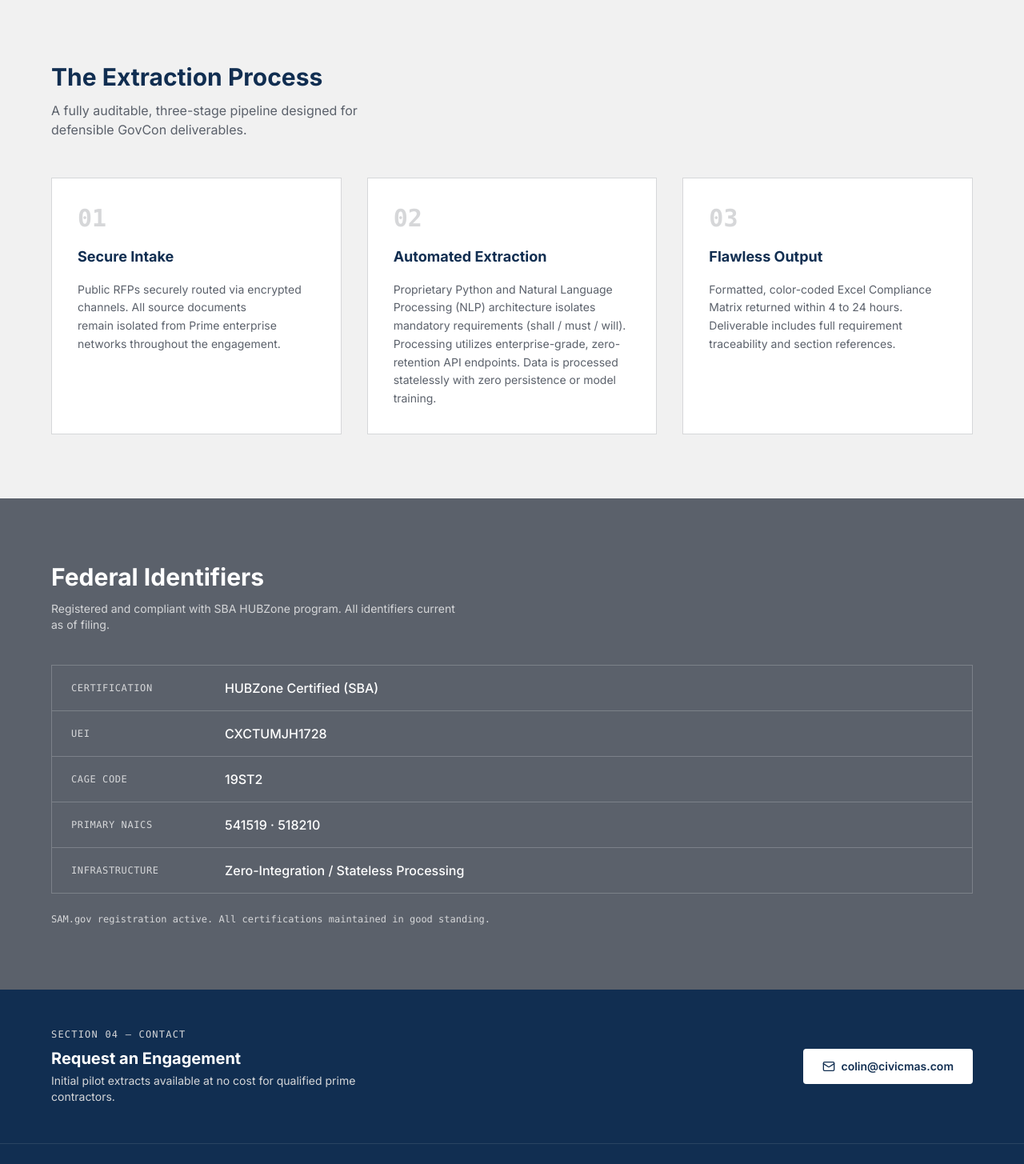
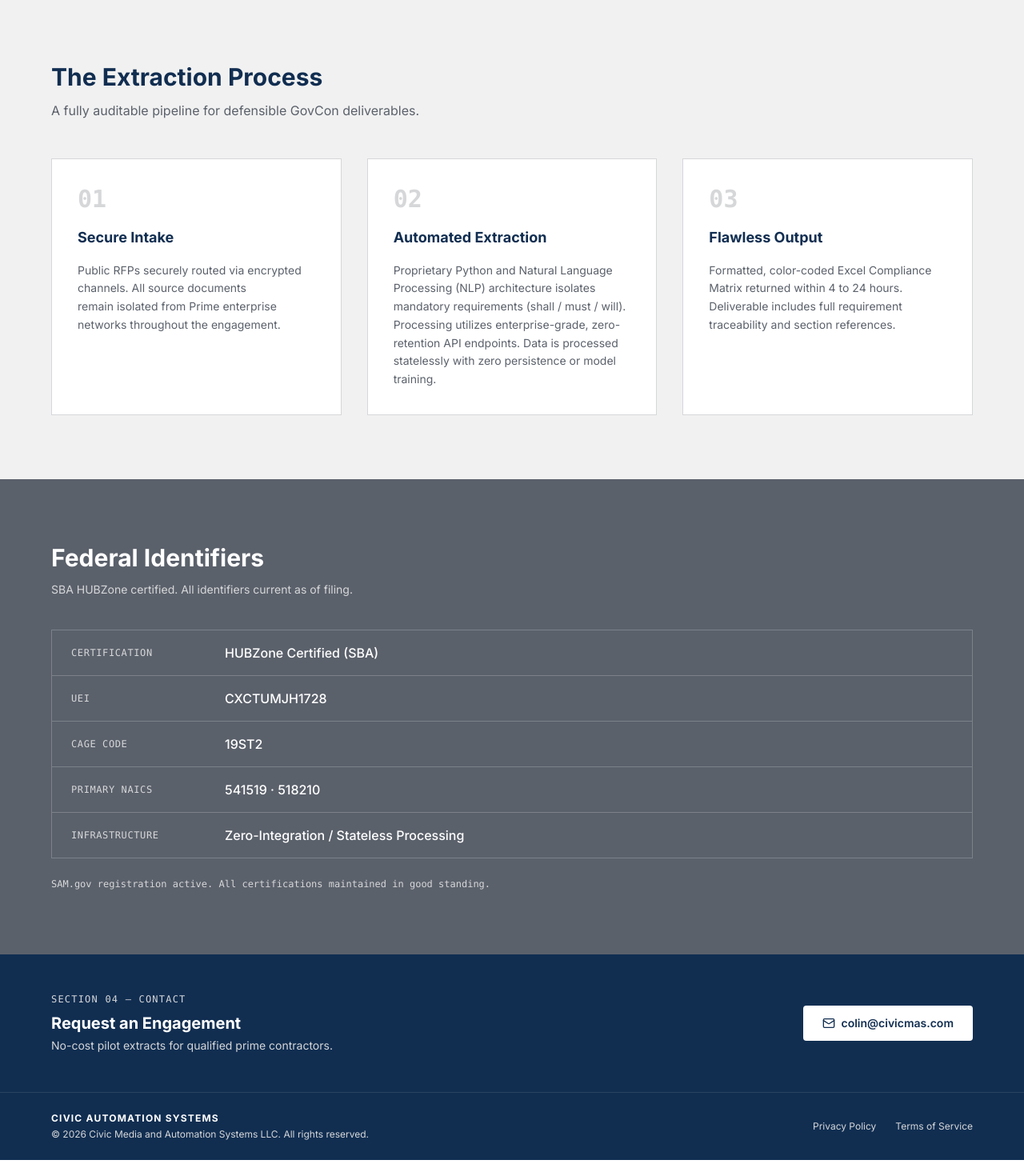
Before and after one commit to civicsystemai/civicmas-website, a Next.js app: page / in a window 1280 px wide. Shown: the part 640-2095 px from the top of the page at 80% size. Built offline with nearby package versions, Linux system fonts and the light colour scheme.

Commit message:
Shorten homepage subheaders to single line

```diff
--- a/components/Compliance.tsx
+++ b/components/Compliance.tsx
@@ -14,8 +14,8 @@ export default function Compliance() {
           <h2 className="text-2xl md:text-3xl font-bold text-white text-balance">
             Federal Identifiers
           </h2>
-          <p className="text-[#D6D7D9] mt-3 max-w-xl text-sm text-pretty">
-            Registered and compliant with SBA HUBZone program. All identifiers current as of&nbsp;filing.
+          <p className="text-[#D6D7D9] mt-3 max-w-xl text-sm">
+            SBA HUBZone certified. All identifiers current as of filing.
           </p>
         </div>
 
--- a/components/Footer.tsx
+++ b/components/Footer.tsx
@@ -11,8 +11,8 @@ export default function Footer() {
               Section 04 — Contact
             </p>
             <h2 className="text-xl font-bold">Request an Engagement</h2>
-            <p className="text-sm text-[#D6D7D9] mt-1 max-w-sm">
-              Initial pilot extracts available at no cost for qualified prime contractors.
+            <p className="text-sm text-[#D6D7D9] mt-1">
+              No-cost pilot extracts for qualified prime contractors.
             </p>
           </div>
           <a
--- a/components/Process.tsx
+++ b/components/Process.tsx
@@ -27,8 +27,8 @@ export default function Process() {
           <h2 className="text-2xl md:text-3xl font-bold text-[#112E51] text-balance">
             The Extraction Process
           </h2>
-          <p className="text-[#5B616B] mt-3 max-w-xl text-pretty">
-            A fully auditable, three-stage pipeline designed for defensible GovCon&nbsp;deliverables.
+          <p className="text-[#5B616B] mt-3 max-w-xl">
+            A fully auditable pipeline for defensible GovCon deliverables.
           </p>
         </div>
 
```
